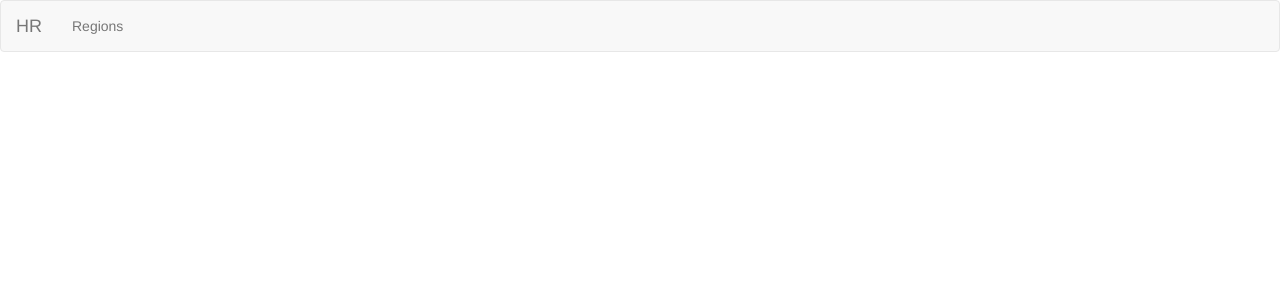
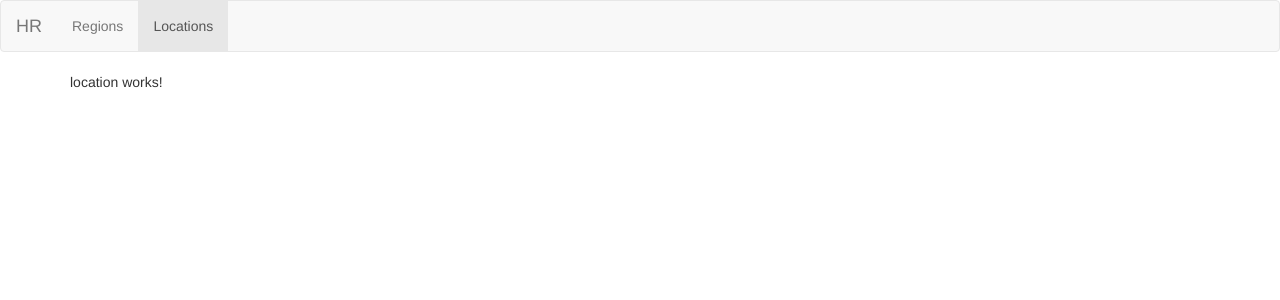
Before and after one commit to rdogaldino04/hr-front, an Angular app: page /locations in a window 1280 px wide. Before the commit this address led to /. Shown: the top 300 px of the page. Built offline with nearby package versions, Linux system fonts and the light colour scheme.

Commit message:
create module location part 1

```diff
--- a/src/app/app-routing.module.ts
+++ b/src/app/app-routing.module.ts
@@ -6,6 +6,10 @@ const routes: Routes = [
   {
     path: 'regions',
     loadChildren: () => import('./module/region/region.module').then(m => m.RegionModule)
+  },
+  {
+    path: 'locations',
+    loadChildren: () => import('./module/location/location.module').then(m => m.LocationModule)
   }
 ];
 
--- a/src/app/app.component.html
+++ b/src/app/app.component.html
@@ -9,6 +9,9 @@
         <li routerLinkActive="active">
           <a routerLink="/regions">Regions</a>
         </li>
+        <li routerLinkActive="active">
+          <a routerLink="/locations">Locations</a>
+        </li>
     </ul>
   </div>
 </nav>
--- /dev/null
+++ b/src/app/module/location/location.component.html
@@ -0,0 +1 @@
+<p>location works!</p>
--- /dev/null
+++ b/src/app/module/location/location.component.ts
@@ -0,0 +1,15 @@
+import { Component, OnInit } from '@angular/core';
+
+@Component({
+  selector: 'app-location',
+  templateUrl: './location.component.html',
+  styleUrls: ['./location.component.css']
+})
+export class LocationComponent implements OnInit {
+
+  constructor() { }
+
+  ngOnInit(): void {
+  }
+
+}
```
Also changed, not shown: src/app/module/location/location-routing.module.ts (added, +13 -0 lines), src/app/module/location/location.module.ts (added, +15 -0 lines), src/app/module/location/location.component.css (added), 1 other file (tests, documents, lock files or other folders).
